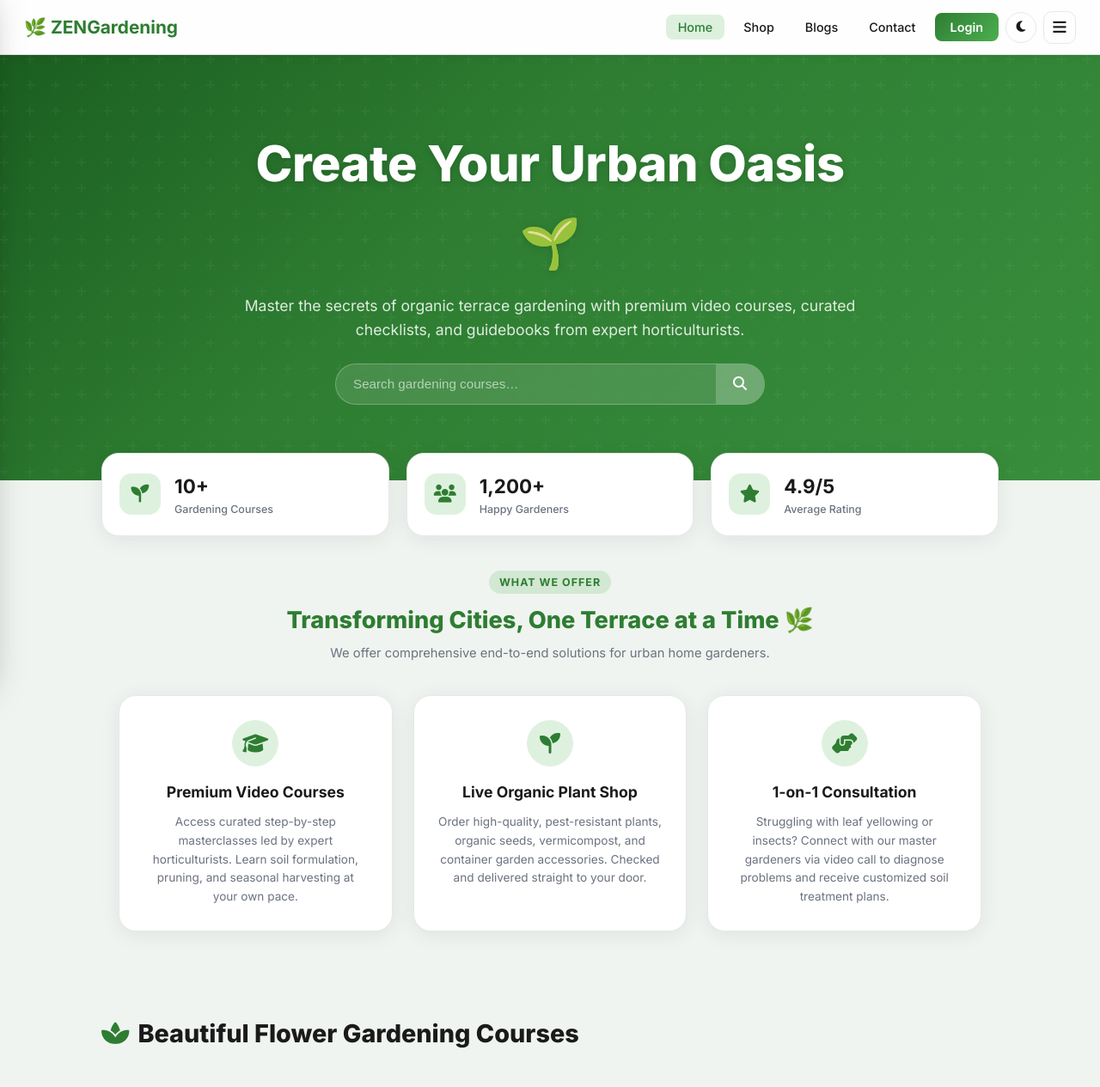
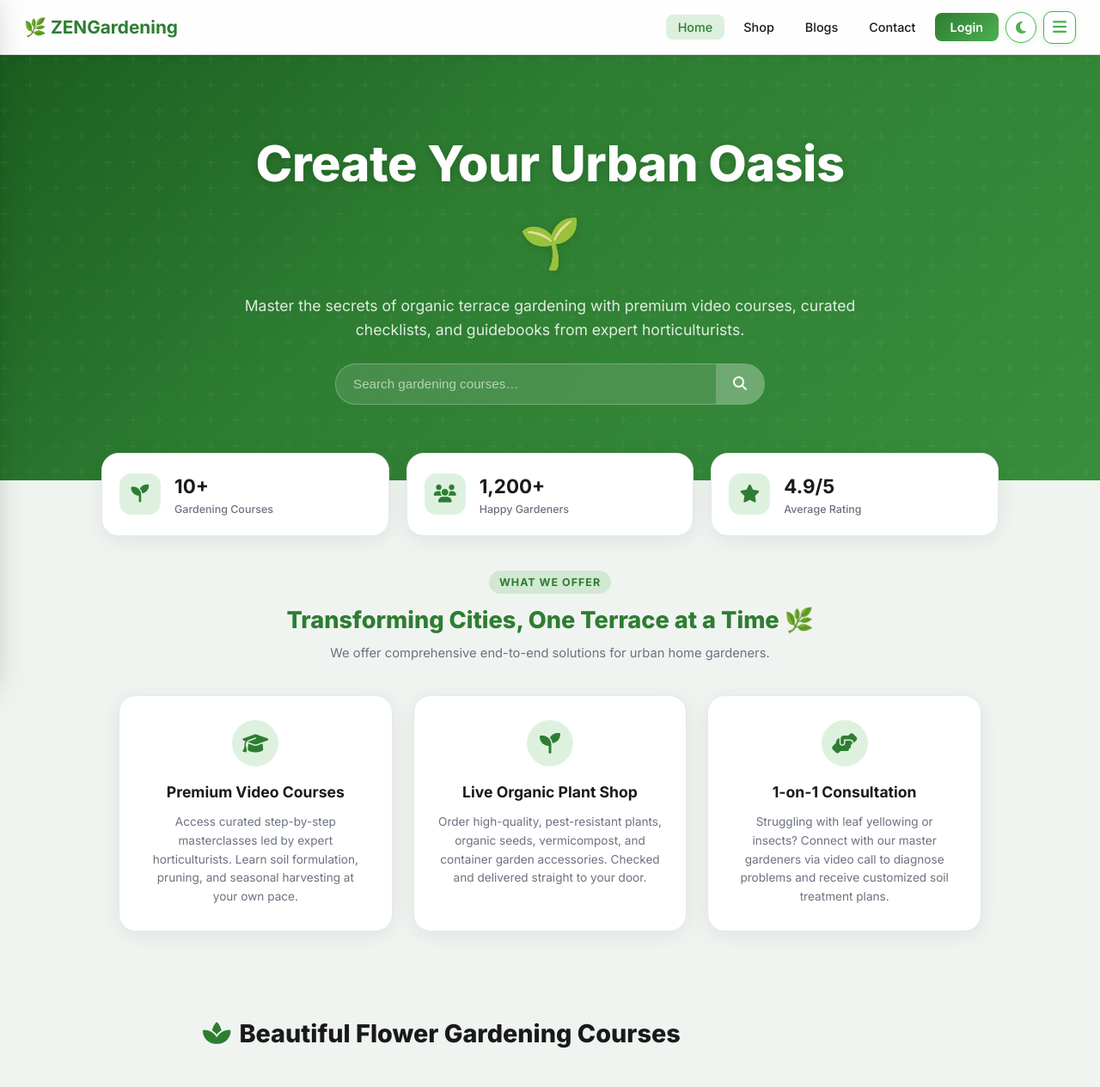
Before and after one commit to Ayushkumar7a/ZenGardining, a website: page frontend/index.html in a window 1280 px wide. Shown: the top 1265 px of the page at 86% size. Drawn offline with Linux system fonts and the light colour scheme.

Commit message:
fix: make theme/menu icon buttons visible with green border+color, align course titles with first card

```diff
--- a/frontend/styles.css
+++ b/frontend/styles.css
@@ -128,24 +128,25 @@ a:hover {
 }
 
 .theme-btn {
-    background: transparent;
-    border: 1px solid var(--border);
-    color: var(--text);
+    background: var(--card-bg);
+    border: 1.5px solid var(--accent2);
+    color: var(--accent2);
     width: 36px;
     height: 36px;
     border-radius: 50%;
     cursor: pointer;
-    font-size: 0.9rem;
+    font-size: 1rem;
     display: flex;
     align-items: center;
     justify-content: center;
     transition: all 0.2s;
+    box-shadow: 0 1px 6px rgba(76,175,80,0.18);
 }
 
 .theme-btn:hover {
-    background: var(--accent-glow);
-    color: var(--accent);
-    border-color: var(--accent);
+    background: var(--accent2);
+    color: #fff;
+    border-color: var(--accent2);
 }
 
 .menu-icon {
@@ -156,15 +157,17 @@ a:hover {
     justify-content: center;
     border-radius: 10px;
     cursor: pointer;
-    font-size: 1.1rem;
-    color: var(--text);
-    border: 1px solid var(--border);
+    font-size: 1.15rem;
+    color: var(--accent2);
+    border: 1.5px solid var(--accent2);
+    background: var(--card-bg);
     transition: all var(--transition);
+    box-shadow: 0 1px 6px rgba(76,175,80,0.18);
 }
 
 .menu-icon:hover {
-    background: var(--accent-glow);
-    color: var(--accent);
+    background: var(--accent2);
+    color: #fff;
 }
 
 /* ── Sidebar ───────────────────────────────────────────────────────────── */
@@ -452,11 +455,20 @@ a:hover {
 }
 
 .courses h2 {
-    text-align: center;
+    text-align: left;
     margin-bottom: 32px;
     font-size: 1.8rem;
     font-weight: 800;
     color: var(--text);
+    padding-left: calc(50vw - 550px + 28px);
+    max-width: 100%;
+}
+
+@media (max-width: 1100px) {
+    .courses h2 { padding-left: 28px; }
+}
+@media (max-width: 768px) {
+    .courses h2 { padding-left: 20px; }
 }
 
 .course-wrapper {
```
